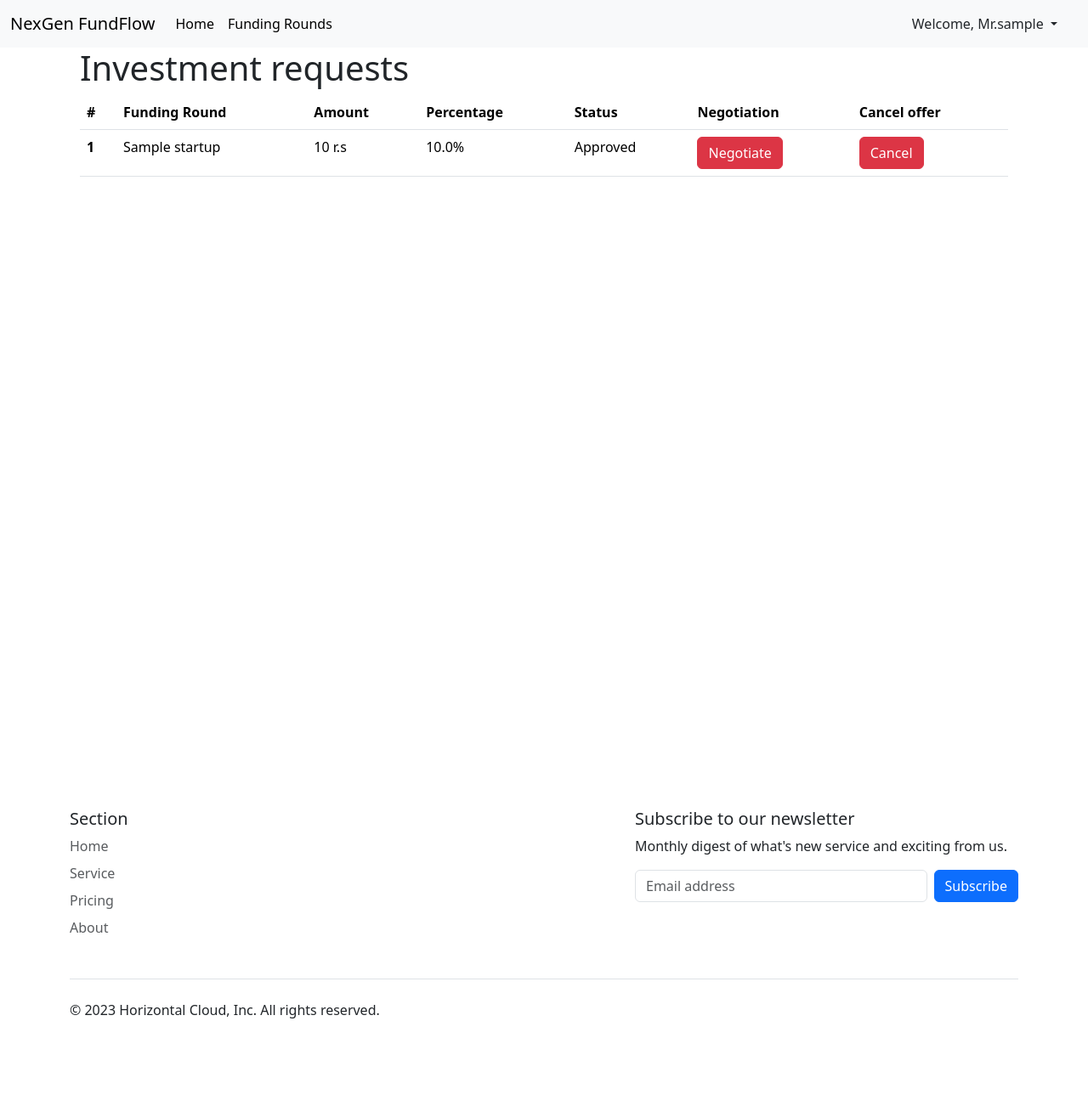
After one commit to abdullah-alanezi/FinalCapstone, a Django app: page /startup/view/1/requests/ in a window 1280 px wide. The commit adds this page. Shown: the whole page at 85% size. Run offline with Django 5.2, Linux system fonts and the light colour scheme; a user stored in the database is signed in; tables that the repository leaves empty hold one stand-in row (values such as "Sample post").

Commit message:
add view and accept funding request

```diff
--- a/NexGenFundFlow/home/templates/home/base.html
+++ b/NexGenFundFlow/home/templates/home/base.html
@@ -21,6 +21,7 @@
               <li class="nav-item">
                 <a class="nav-link active" aria-current="page" href="{% url 'home:home_view' %}">Home</a>
               </li>
+              <a class="nav-link active" aria-current="page" href="{% url 'fund:all_funding_round_view' %}">Funding Rounds</a>
             </ul>
             <div class="d-flex gap-2">
               {% if request.user.is_authenticated %}
--- /dev/null
+++ b/NexGenFundFlow/startup/templates/startup/accept_request.html
@@ -0,0 +1,50 @@
+{% extends 'home/base.html' %}
+
+{% block title %}
+<title> Investment requests </title>
+{% endblock %}
+
+{% block body %}
+<div class="container">
+    <div class="row text-start">
+        <h1>Investment requests</h1>
+    </div>
+    <div class="row">
+        <div class="col">
+            <table class="table">
+                <thead>
+                  <tr>
+                    <th scope="col">#</th>
+                    <th scope="col">Funding Round</th>
+                    <th scope="col">Amount</th>
+                    <th scope="col">Percentage</th>
+                    <th scope="col">Status</th>
+                    <th scope="col">Negotiation</th>
+                    <th scope="col">Cancel offer</th>
+                  </tr>
+                </thead>
+                <tbody class="table-group-divider"></tbody>
+                {% for investment_request in investment_requests %}
+
+                <tr>
+                    <th scope="row">{{forloop.counter}}</th>
+                    <td>{{investment_request.funding_round.startup.startup_name}}</td>
+                    <td>{{investment_request.amount}} r.s</td>
+                    <td>{{investment_request.percentage}}%</td>
+                    <td>{{investment_request.status}}</td>
+                    <td><a href="{% url 'fund:cancel_investment_offer_view' investment_request.id  %}" class="btn btn-danger">Negotiate</a></td>
+                    <td><a href="{% url 'fund:cancel_investment_offer_view' investment_request.id  %}" class="btn btn-danger">Cancel</a></td>
+
+
+                  </tr>
+                  {% endfor %}
+
+                </tbody>
+              </table>
+        </div>
+
+    </div>
+
+</div>
+
+{% endblock %}
--- a/NexGenFundFlow/startup/templates/startup/view_startup.html
+++ b/NexGenFundFlow/startup/templates/startup/view_startup.html
@@ -27,6 +27,7 @@
                     <li><a class="dropdown-item" href="{% url 'startup:team_view' startup.id %}">View Team Member</a></li>
                     <li><a class="dropdown-item" href="{% url 'startup:funding_round_view' startup.id %}">Create Funding Round</a></li>
                     <li><a class="dropdown-item" href="{% url 'startup:all_funding_round_view' startup.id %}">View Funding Round</a></li>
+                    <li><a class="dropdown-item" href="{% url 'startup:view_funding_request' startup.id %}">View Funding Request</a></li>
 
                   </ul>
                 </div>
--- a/NexGenFundFlow/startup/urls.py
+++ b/NexGenFundFlow/startup/urls.py
@@ -12,5 +12,6 @@ urlpatterns = [
     path('<startup_id>/add/team/',views.add_team_member_view,name='add_team_member_view'),
     path('all/<user_id>/',views.view_all_my_stratup_view,name='view_all_my_stratup_view'),
     path('<startup_id>/funding/create/',views.funding_round_view,name='funding_round_view'),
-    path('<startup_id>/all/fund/',views.all_funding_round_view,name='all_funding_round_view')
+    path('<startup_id>/all/fund/',views.all_funding_round_view,name='all_funding_round_view'),
+    path('view/<startup_id>/requests/',views.view_funding_request,name='view_funding_request'),
 ]
--- a/NexGenFundFlow/startup/views.py
+++ b/NexGenFundFlow/startup/views.py
@@ -1,6 +1,7 @@
 from django.shortcuts import render, redirect
 from django.http import HttpRequest,HttpResponse
 from .models import StartUp,TeamMember,FundingRound
+from fund.models import InvestmentOffer
 
 
 # Create your views here.
@@ -109,6 +110,7 @@ def funding_round_view(request:HttpRequest,startup_id):
         )
         fund.save()
         return redirect('startup:all_funding_round_view',startup_id=startup_id)
+
     return render(request,'startup/funding_round.html',{'stage':FundingRound.stages,'startup_id':startup_id})
 
 def all_funding_round_view(request:HttpRequest,startup_id):
@@ -117,3 +119,10 @@ def all_funding_round_view(request:HttpRequest,startup_id):
     search = FundingRound.objects.filter(startup=new)
 
     return render(request,'startup/view_funding_round.html',{'fund':search})
+
+
+
+def view_funding_request(request:HttpRequest,startup_id):
+    new = StartUp.objects.get(id=startup_id)
+    investment_requests = InvestmentOffer.objects.filter(user=request.user)
+    return render(request,'startup/accept_request.html',{"investment_requests":investment_requests})
```
